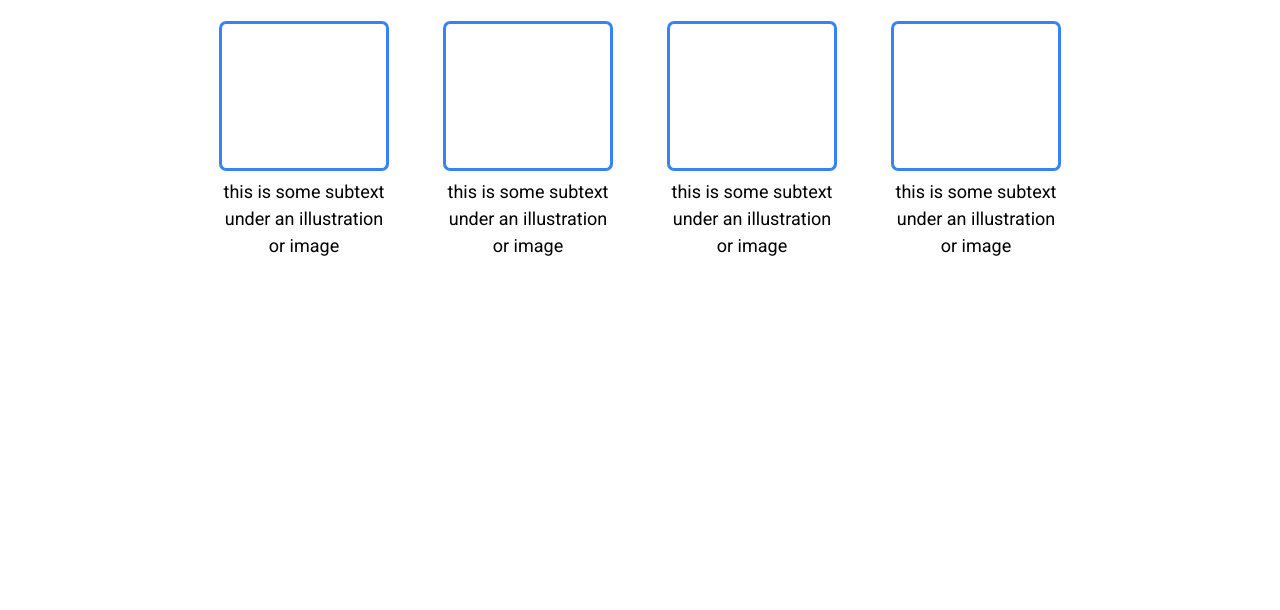
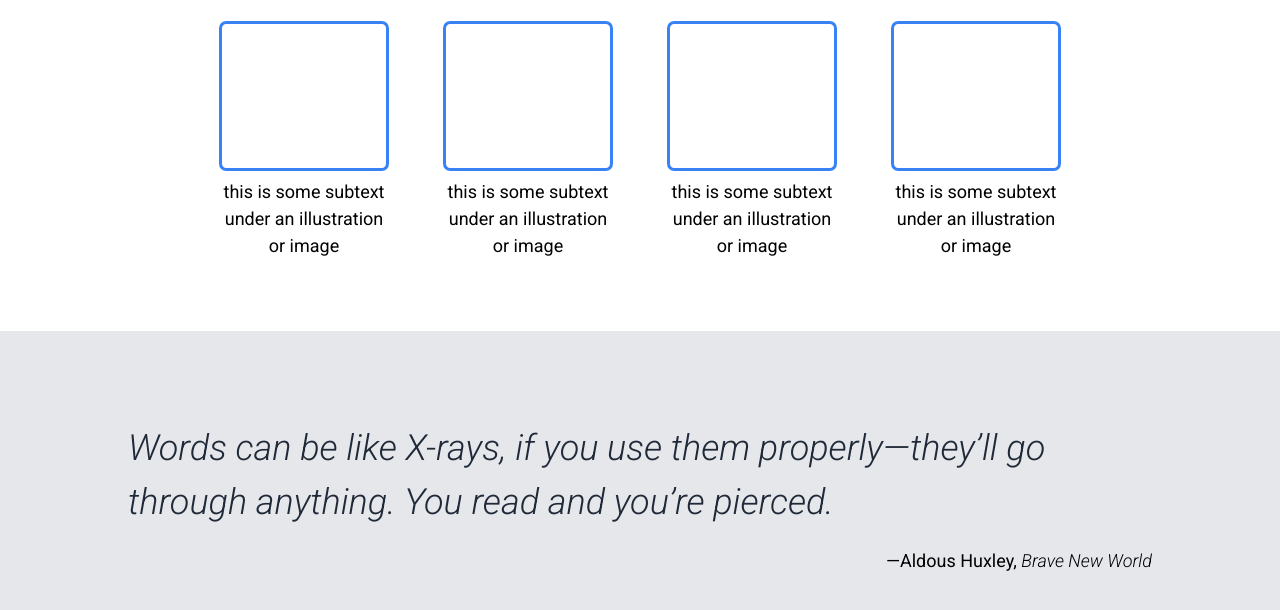
Before and after one commit to alexwilkom/odin-landing-page, a plain HTML site: page index.html in a window 1280 px wide. Shown: the part 604-1214 px from the top of the page. Before the commit the page ends 935 px from the top, so only its background shows below. Drawn offline with Linux system fonts and the light colour scheme.

Commit message:
Build the quote section

```diff
--- a/index.html
+++ b/index.html
@@ -63,6 +63,18 @@
             </div>
         </div>
     </section>
+
+    <section class="block block--grey">
+        <div class="quote container">
+            <blockquote cite="https://www.huxley.net/bnw/four.html">
+                <p class="quote__text">Words can be like X-rays, if you use them properly—they’ll go through anything.
+                    You read and you’re
+                    pierced.
+                </p>
+            </blockquote>
+            <p class="quote__author">—Aldous Huxley, <cite>Brave New World</cite></p>
+        </div>
+    </section>
 </body>
 
 </html>
--- a/styles/style.css
+++ b/styles/style.css
@@ -25,6 +25,10 @@ a {
 .block--dark {
     background-color: var(--dark-color);
     color: var(--secondary-color);
+}
+
+.block--grey {
+    background-color: var(--secondary-color);
 }
 
 .container {
@@ -125,3 +129,20 @@ a {
     border-radius: .4rem;
     margin-bottom: .4rem;
 }
+
+/* Quote section */
+
+.quote {
+    margin: 4rem auto;
+}
+
+.quote__text {
+    font-size: 36px;
+    font-style: italic;
+    color: var(--dark-color);
+}
+
+.quote__author {
+    text-align: right;
+    margin-top: 1rem;
+}
```
